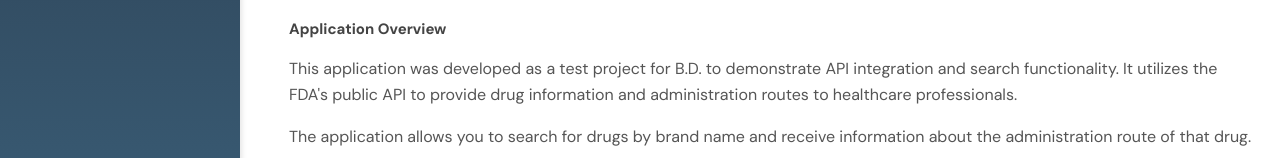
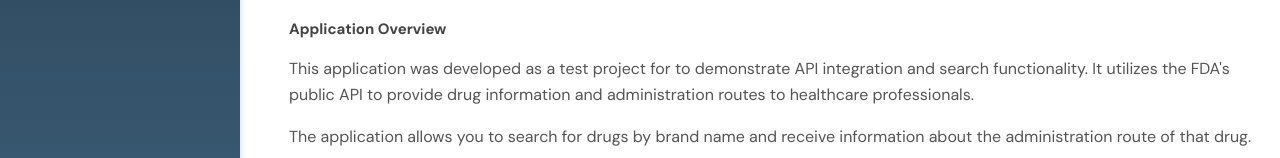
Before and after one commit to KnowlesLuke/fda-drug-lookup, a React (Vite) app: page /about in a window 1280 px wide. Shown: the part 273-431 px from the top of the page. Built offline with nearby package versions, Linux system fonts and the light colour scheme.

Commit message:
Update About.tsx

```diff
--- a/src/pages/About.tsx
+++ b/src/pages/About.tsx
@@ -15,7 +15,7 @@
             <section className="app-info">
                 <h2>Application Overview</h2>
                 <p>
-                    This application was developed as a test project for B.D. to demonstrate API integration
+                    This application was developed as a test project for to demonstrate API integration
                     and search functionality. It utilizes the FDA's public API to provide drug information
                     and administration routes to healthcare professionals.
                 </p>
```
